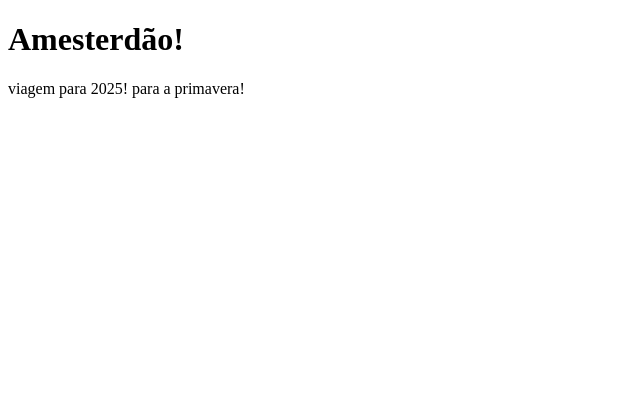
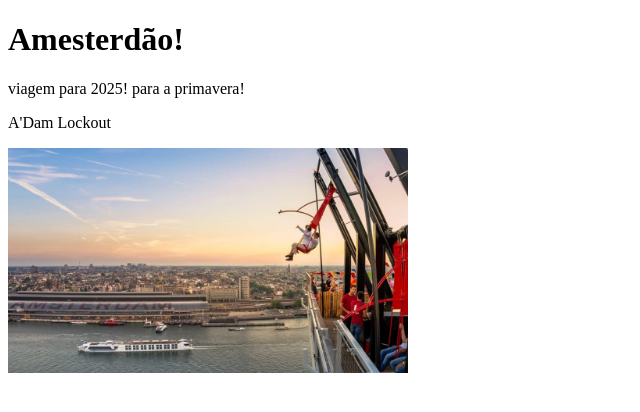
Before and after one commit to engcguerra/d040, a plain HTML site: page amsterdam.html in a window 1280 px wide. Shown: the whole page, without its empty margins (0-640 px from the left). Drawn offline with Linux system fonts and the light colour scheme.

Commit message:
com sugestão1

```diff
--- a/amsterdam.html
+++ b/amsterdam.html
@@ -8,5 +8,7 @@
 <body>
     <h1>Amesterdão!</h1>
     <p>viagem para 2025! para a primavera!</p>
+    <p>A'Dam Lockout</p>
+    <img src="img/Adam_Lookout.jpg" width="400">
 </body>
 </html>
```
Also changed, not shown: img/Adam_Lookout.jpg (added).
